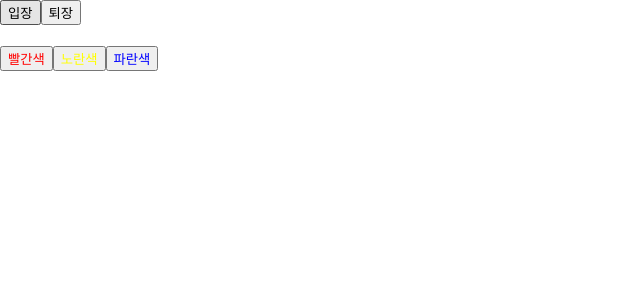
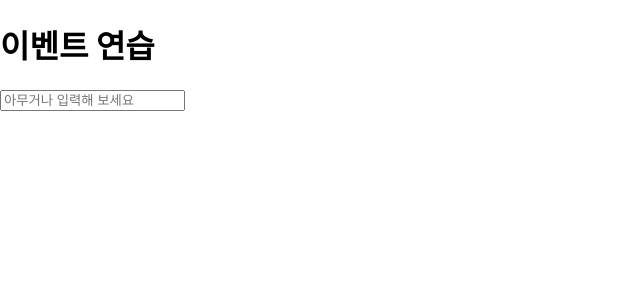
Before and after one commit to hoon060907/react-learning, a React (Create React App) app: page / in a window 1280 px wide. Shown: the top 300 px of the page, without its empty margins (0-640 px from the left). Built offline with nearby package versions, Linux system fonts and the light colour scheme.

Commit message:
new component

```diff
--- a/src/App.js
+++ b/src/App.js
@@ -1,7 +1,7 @@
-import Say from "./Say";
+import EventPractice from "./EventPractice";
 
 const App = () => {
-  return <Say />;
+  return <EventPractice />;
 };
 
 export default App;
--- a/src/Counter.js
+++ b/src/Counter.js
@@ -3,7 +3,7 @@ import { Component } from "react";
 class Counter extends Component {
     state = {
         number: 0,
-        fixedNumber: 6
+        fixedNumber: 0
     };
     render() {
         const { number, fixedNumber } = this.state;
@@ -21,7 +21,7 @@ class Counter extends Component {
                                 console.log('방금 setState가 호출되었습니다.');
                                 console.log(this.state);
                             }
-                        )
+                        );
                     }}
                 >
                     +1
--- /dev/null
+++ b/src/EventPractice.js
@@ -0,0 +1,31 @@
+import { Component } from "react";
+
+class EventPractice extends Component {
+
+    state = {
+        message: ''
+    }
+
+    render() {
+        return (
+            <div>
+                <h1>이벤트 연습</h1>
+                <input
+                    type="text"
+                    name="message"
+                    placeholder="아무거나 입력해 보세요"
+                    value={this.state.message}
+                    onChange={
+                        (e) => {
+                            this.setState({
+                                message: e.target.value
+                            })
+                        }
+                    }
+                />
+            </div>
+        );
+    }
+}
+
+export default EventPractice;
--- a/src/Say.js
+++ b/src/Say.js
@@ -1,8 +1,9 @@
 import { useState } from "react";
+
 const Say = () => {
-    const [ message, setMassage ] = useState('');
-    const onClickEnter = () => setMassage('안녕하세요!');
-    const onClickLeave = () => setMassage('안녕히 가세요!');
+    const [message, setMessage] = useState('');
+    const onClickEnter = () => setMessage('안녕하세요!');
+    const onClickLeave = () => setMessage('안녕히가세요!');
 
     const [color, setColor] = useState('black');
 
@@ -14,8 +15,8 @@ const Say = () => {
             <button style={{ color: 'red' }} onClick={() => setColor('red')}>
                 빨간색
             </button>
-            <button style={{ color: 'yellow' }} onClick={() => setColor('yellow')}>
-                노란색
+            <button style={{ color: 'green' }} onClick={() => setColor('green')}>
+                초록색
             </button>
             <button style={{ color: 'blue' }} onClick={() => setColor('blue')}>
                 파란색
@@ -23,4 +24,5 @@ const Say = () => {
         </div>
     );
 };
+
 export default Say;
```
Also changed, not shown: src/MyComponent.js (deleted, +0 -29 lines).
